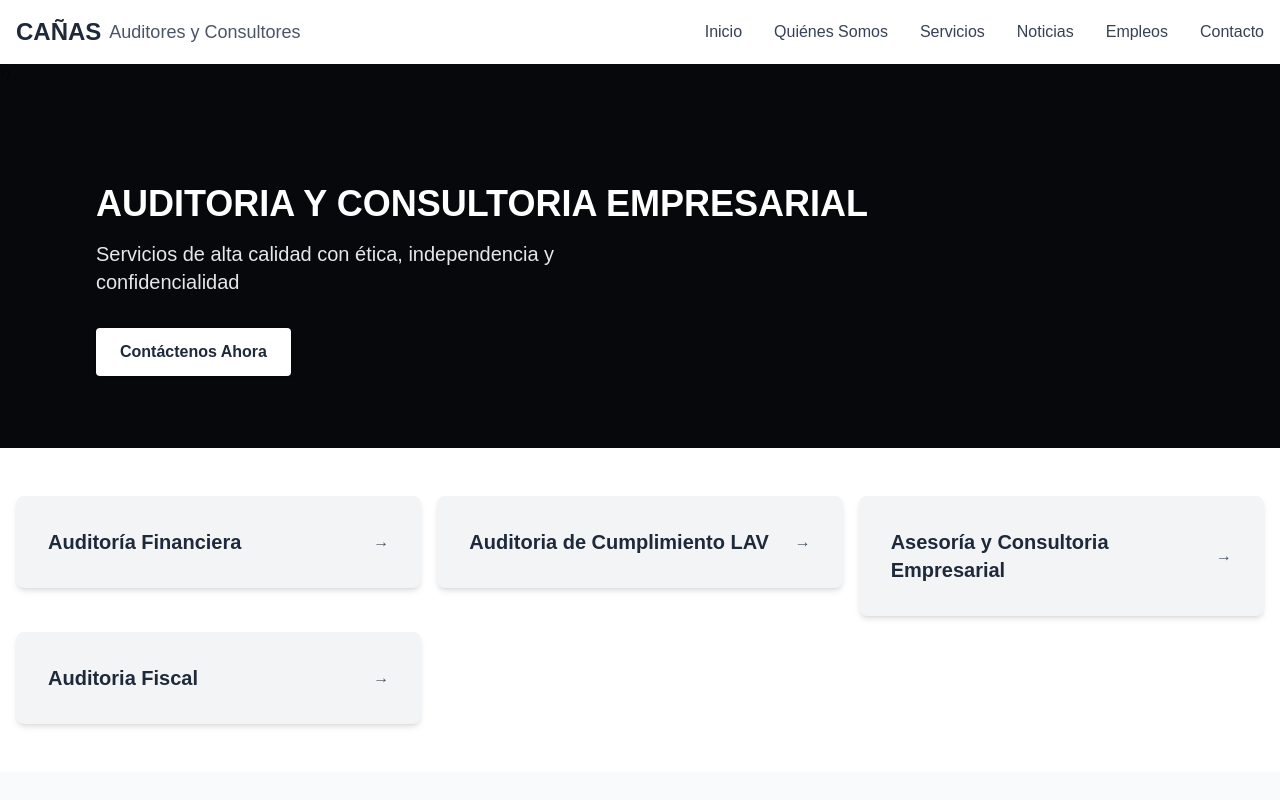
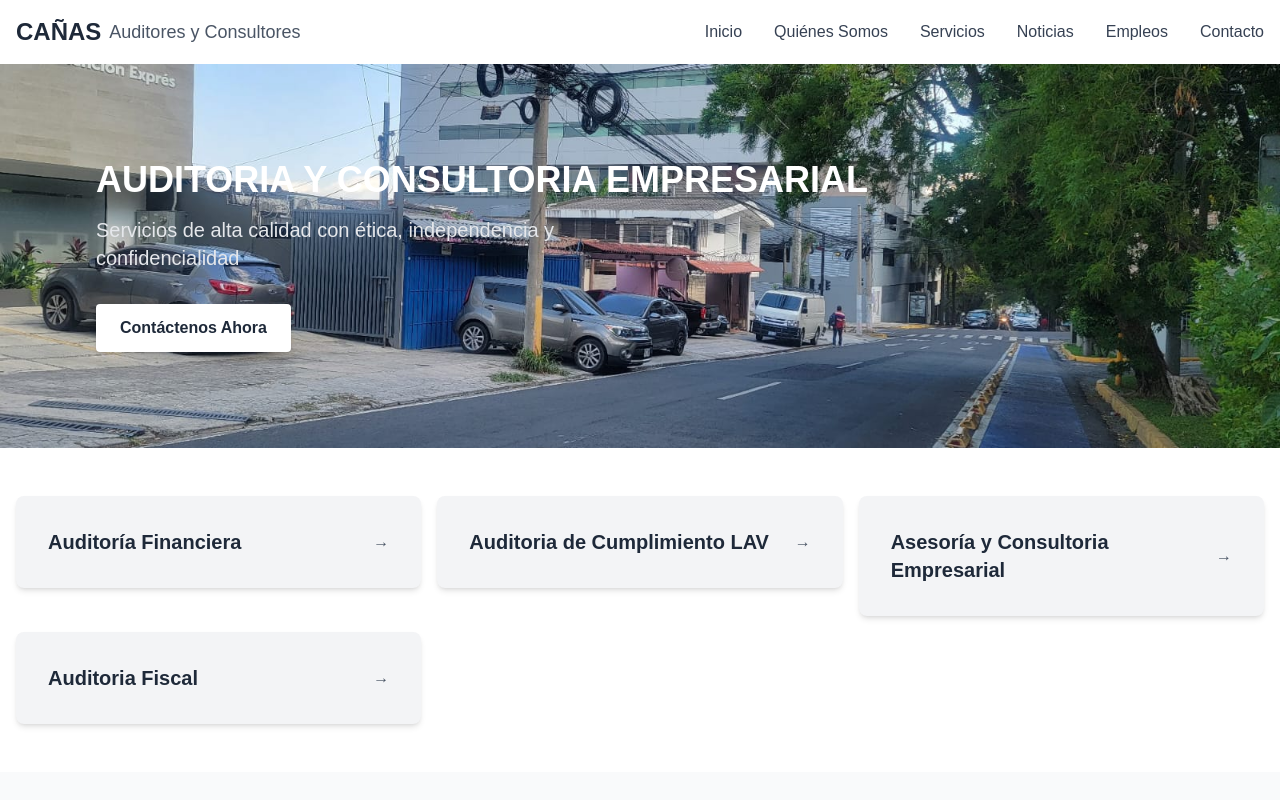
Before and after one commit to renderos1-1/acp_website, a Next.js app: page / in a window 1280 px wide. Shown: the top 800 px of the page. Built offline with nearby package versions, Linux system fonts and the light colour scheme.

Commit message:
foto portada agregada

```diff
--- a/src/components/Hero.tsx
+++ b/src/components/Hero.tsx
@@ -1,18 +1,19 @@
 "use client";
 
 import React from 'react';
+import Link from 'next/link';
 
 const Hero = () => {
     return (
         <div className="relative w-full h-96 bg-gray-800 overflow-hidden">
             {/* Dark overlay for better text visibility */}
-            */<div className="absolute inset-0 bg-black opacity-80"></div>
+            <div className="absolute inset-0 bg-black opacity-50"></div>
 
-            {/* Background image would be set in CSS or as a style */}
+            {/* Background image */}
             <div
                 className="absolute inset-0 bg-cover bg-center"
                 style={{
-                    backgroundImage: '../images/location/foto-portada.jpg',
+                    backgroundImage: "url('/images/location/foto-portada.jpg')",
                 }}
             ></div>
 
@@ -25,9 +26,11 @@ const Hero = () => {
                     Servicios de alta calidad con ética, independencia y confidencialidad
                 </p>
                 <div>
-                    <button className="bg-white hover:bg-gray-200 text-gray-800 font-semibold py-3 px-6 rounded shadow transition duration-300">
-                        Contáctenos Ahora
-                    </button>
+                    <Link href="/contacto">
+                        <button className="bg-white hover:bg-gray-200 text-gray-800 font-semibold py-3 px-6 rounded shadow transition duration-300">
+                            Contáctenos Ahora
+                        </button>
+                    </Link>
                 </div>
             </div>
         </div>
```
